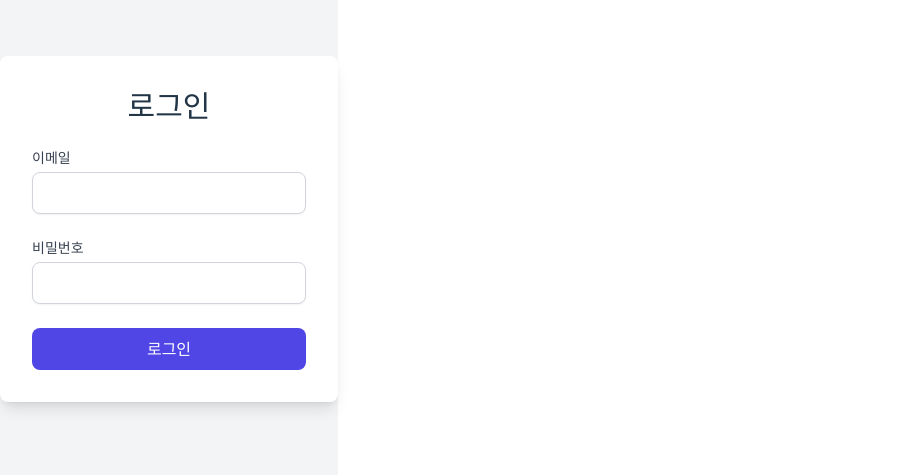
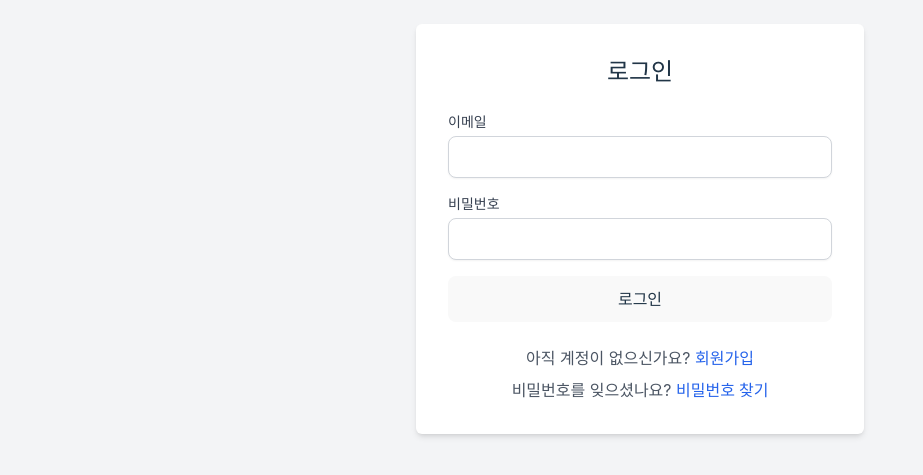
Before and after one commit to DevYongE/DqProjectManager, a React (Vite) app in the folder frontend/: page /login in a window 1280 px wide. Shown: the part 171-646 px from the top of the page, without its empty margins (0-923 px from the left). Built offline with nearby package versions, Linux system fonts and the light colour scheme.

Commit message:
로그인 front 화면

```diff
--- a/frontend/package.json
+++ b/frontend/package.json
@@ -2,7 +2,6 @@
   "name": "frontend",
   "private": true,
   "version": "0.0.0",
-  "type": "module",
   "scripts": {
     "dev": "vite",
     "build": "tsc -b && vite build",
--- a/frontend/src/pages/LoginPage.tsx
+++ b/frontend/src/pages/LoginPage.tsx
@@ -3,24 +3,21 @@ import { useForm, SubmitHandler } from "react-hook-form";
 import { zodResolver } from "@hookform/resolvers/zod";
 import { z } from "zod";
 import axios from "axios";
-import { useNavigate } from "react-router-dom";
+import { useNavigate, Link } from "react-router-dom";
 import { Input } from "../components/Input";
 import { Button } from "../components/Button";
 
-// ✅ zod 스키마 타입 정의
+// zod 스키마
 const loginSchema = z.object({
   email: z.string().email("유효한 이메일을 입력하세요."),
   password: z.string().min(6, "비밀번호는 최소 6자 이상이어야 합니다."),
 });
 
-// ✅ TypeScript 타입 추출
 type LoginFormType = z.infer<typeof loginSchema>;
 
 export default function LoginPage() {
   const [error, setError] = useState("");
   const navigate = useNavigate();
-
-  // ✅ useForm에 타입을 명시적으로 지정
   const {
     register,
     handleSubmit,
@@ -29,28 +26,65 @@ export default function LoginPage() {
     resolver: zodResolver(loginSchema),
   });
 
-  // ✅ SubmitHandler<LoginFormType>을 사용하여 타입 맞추기
+  // 폼 제출 로직
   const onSubmit: SubmitHandler<LoginFormType> = async (data) => {
     try {
       const response = await axios.post("/api/auth/login", data);
       localStorage.setItem("token", response.data.token);
       navigate("/dashboard");
     } catch (err) {
-      console.error("로그인 오류:", err); // ✅ 콘솔에 에러 출력하여 사용
+      console.error("로그인 오류:", err);
       setError("로그인 실패. 이메일 또는 비밀번호를 확인하세요.");
     }
   };
 
   return (
-    <div className="flex items-center justify-center min-h-screen bg-gray-100">
-      <div className="w-full max-w-lg p-8 bg-white rounded-lg shadow-lg">
-        <h2 className="text-3xl font-semibold text-center mb-6">로그인</h2>
-        {error && <p className="text-red-500 text-center">{error}</p>}
-        <form onSubmit={handleSubmit(onSubmit)} className="space-y-6">
-          <Input label="이메일" type="email" {...register("email")} error={errors.email?.message} />
-          <Input label="비밀번호" type="password" {...register("password")} error={errors.password?.message} />
-          <Button type="submit">로그인</Button>
+    <div className="w-screen h-screen bg-gray-100 flex flex-col justify-center items-center">
+      {/* 로그인 박스 */}
+      <div className="w-full max-w-md bg-white rounded-md shadow-md p-8">
+        <h2 className="text-2xl font-bold text-center mb-6">로그인</h2>
+        {error && <p className="text-red-500 text-center mb-4">{error}</p>}
+
+        <form onSubmit={handleSubmit(onSubmit)} className="space-y-4">
+          <Input
+            label="이메일"
+            type="email"
+            {...register("email")}
+            error={errors.email?.message}
+          />
+          <Input
+            label="비밀번호"
+            type="password"
+            {...register("password")}
+            error={errors.password?.message}
+          />
+
+          <Button type="submit" className="w-full">
+            로그인
+          </Button>
         </form>
+
+        {/* 회원가입 & 비밀번호 찾기 링크 섹션 */}
+        <div className="mt-6 text-center space-y-2">
+          <p className="text-gray-600">
+            아직 계정이 없으신가요?{" "}
+            <Link
+              to="/register"
+              className="text-blue-600 font-semibold hover:underline"
+            >
+              회원가입
+            </Link>
+          </p>
+          <p className="text-gray-600">
+            비밀번호를 잊으셨나요?{" "}
+            <Link
+              to="/forgot-password"
+              className="text-blue-600 font-semibold hover:underline"
+            >
+              비밀번호 찾기
+            </Link>
+          </p>
+        </div>
       </div>
     </div>
   );
```
